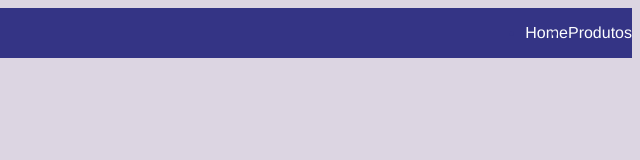
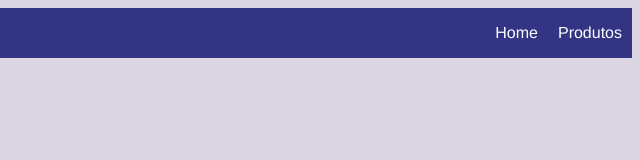
Before and after one commit to NicolyFernandees/Projeto3.0, a plain HTML site: page index.html in a window 1280 px wide. Shown: the full height of the page, 640-1280 px from the left. Drawn offline with Linux system fonts and the light colour scheme.

Commit message:
Update style.css

```diff
--- a/css/style.css
+++ b/css/style.css
@@ -13,12 +13,21 @@ body{
     justify-content: space-between; /* alterar horizontal e vertical */
 }
 
-.topo a{
+.topo a {
     color:rgb(253, 254, 255); /* topo a significa que ele vai alterar somente os "A" que no caso são os links */
     text-decoration: none;
 }
 
 .navbar ul {
     display: flex;
+    list-style: none;
+}
 
+.navbar a {
+    padding: 10px;
 }
+
+.navbar a:hover{
+    background-color: rgb(95, 29, 116);
+    border-radius: 20px;
+}
```
